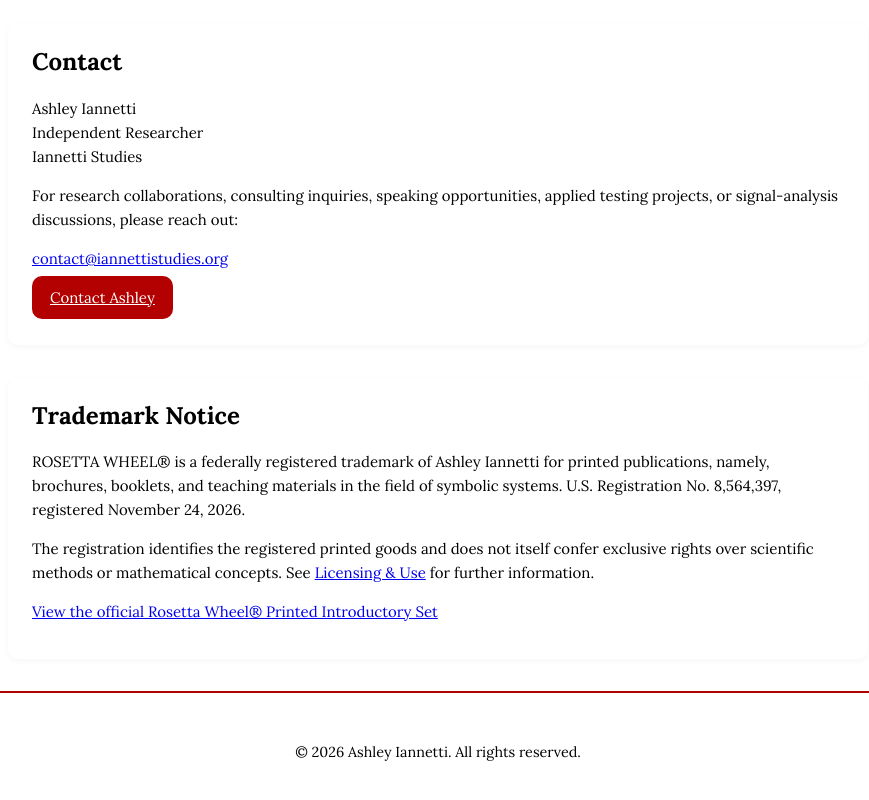
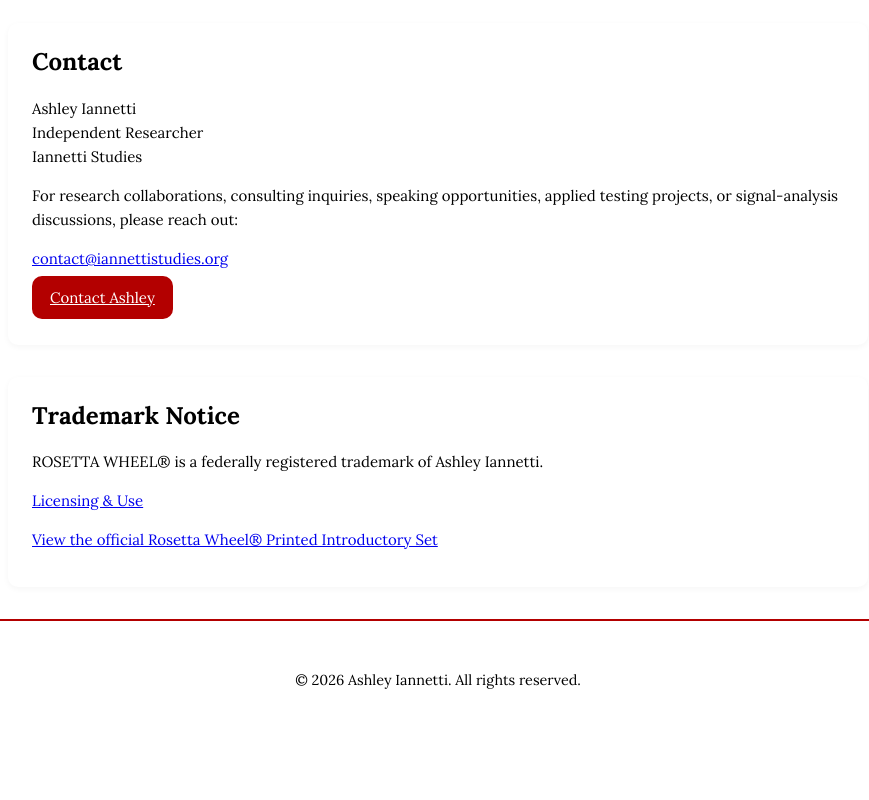
Before and after one commit to Iannettistudies/iannettistudies.github.io, a plain HTML site: page applications.html in a window 1280 px wide. Shown: the part 1933-2733 px from the top of the page, without its empty margins (202-1071 px from the left). After the commit the page ends 2673 px from the top, so only its background shows below. Drawn offline with Linux system fonts and the light colour scheme.

Commit message:
Update applications.html

```diff
--- a/applications.html
+++ b/applications.html
@@ -75,11 +75,24 @@
       <p><a href="mailto:contact@iannettistudies.org">contact@iannettistudies.org</a></p>
       <p><a class="btn" href="mailto:contact@iannettistudies.org">Contact Ashley</a></p>
     </section>
-    <section class="section-block">
-      <h2>Trademark Notice</h2>
-      <p>ROSETTA WHEEL® is a federally registered trademark of Ashley Iannetti for printed publications, namely, brochures, booklets, and teaching materials in the field of symbolic systems. U.S. Registration No. 8,564,397, registered November 24, 2026.</p>
-      <p>The registration identifies the registered printed goods and does not itself confer exclusive rights over scientific methods or mathematical concepts. See <a href="/license.html">Licensing &amp; Use</a> for further information.</p>
-      <p><a href="/printed-set.html">View the official Rosetta Wheel® Printed Introductory Set</a></p>
+   <section class="section-block">
+  <h2>Trademark Notice</h2>
+
+  <p>
+    ROSETTA WHEEL&reg; is a federally registered
+    trademark of Ashley Iannetti.
+  </p>
+
+  <p>
+    <a href="/license.html">Licensing &amp; Use</a>
+  </p>
+
+  <p>
+    <a href="/printed-set.html">
+      View the official Rosetta Wheel&reg; Printed Introductory Set
+    </a>
+  </p>
+</section>
     </section>
   </div>
   <footer class="footer"><div class="container"><p>© 2026 Ashley Iannetti. All rights reserved.</p></div></footer>
```
